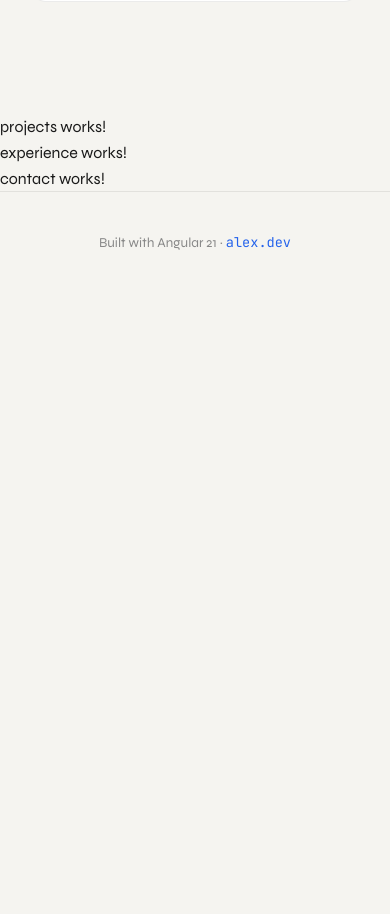
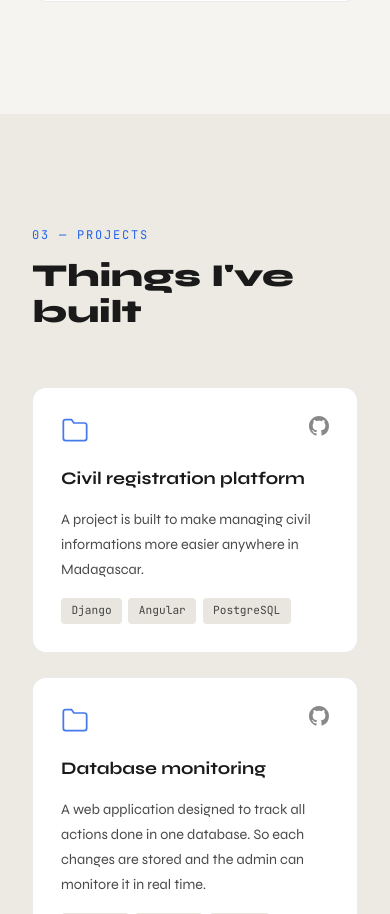
Before and after one commit to NjarasoaTommy/portfolio, an Angular app: page / in a window 390 px wide. Shown: the part 4068-4982 px from the top of the page. Before the commit the page ends 4362 px from the top, so only its background shows below. Built offline with nearby package versions, Linux system fonts and the light colour scheme.

Commit message:
Implement the project section component.

```diff
--- a/src/app/components/projects/projects.component.html
+++ b/src/app/components/projects/projects.component.html
@@ -1 +1,52 @@
-<p>projects works!</p>
+<section class="section projects-section" id="projects">
+  <div class="container">
+    <span class="section-label">03 — Projects</span>
+    <h2 class="section-title">Things I've built</h2>
+
+    <div class="featured-grid">
+      @for (project of featuredProjects; track project.title) {
+        <article class="project-card">
+          <div class="card-header">
+            <div class="folder-icon">
+              <svg width="28" height="28" viewBox="0 0 24 24" fill="none" stroke="currentColor" stroke-width="1.5"><path d="M22 19a2 2 0 0 1-2 2H4a2 2 0 0 1-2-2V5a2 2 0 0 1 2-2h5l2 3h9a2 2 0 0 1 2 2z"/></svg>
+            </div>
+            <a [href]="project.github" target="_blank" rel="noopener" class="github-link" aria-label="View on GitHub">
+              <svg width="20" height="20" viewBox="0 0 24 24" fill="currentColor"><path d="M12 0C5.37 0 0 5.37 0 12c0 5.31 3.435 9.795 8.205 11.385.6.105.825-.255.825-.57 0-.285-.015-1.23-.015-2.235-3.015.555-3.795-.735-4.035-1.41-.135-.345-.72-1.41-1.23-1.695-.42-.225-1.02-.78-.015-.795.945-.015 1.62.87 1.845 1.23 1.08 1.815 2.805 1.305 3.495.99.105-.78.42-1.305.765-1.605-2.67-.3-5.46-1.335-5.46-5.925 0-1.305.465-2.385 1.23-3.225-.12-.3-.54-1.53.12-3.18 0 0 1.005-.315 3.3 1.23.96-.27 1.98-.405 3-.405s2.04.135 3 .405c2.295-1.56 3.3-1.23 3.3-1.23.66 1.65.24 2.88.12 3.18.765.84 1.23 1.905 1.23 3.225 0 4.605-2.805 5.625-5.475 5.925.435.375.81 1.095.81 2.22 0 1.605-.015 2.895-.015 3.3 0 .315.225.69.825.57A12.02 12.02 0 0 0 24 12c0-6.63-5.37-12-12-12z"/></svg>
+            </a>
+          </div>
+
+          <h3 class="project-title">{{ project.title }}</h3>
+          <p class="project-desc">{{ project.description }}</p>
+
+          <div class="project-tags">
+            @for (tag of project.tags; track tag) {
+              <span class="tag mono">{{ tag }}</span>
+            }
+          </div>
+        </article>
+      }
+    </div>
+
+    <h3 class="other-title mono">Other noteworthy projects</h3>
+    <div class="other-grid">
+      @for (project of otherProjects; track project.title) {
+        <article class="other-card">
+          <div class="other-header">
+            <h4 class="other-project-title">{{ project.title }}</h4>
+            <a [ngClass]="{'private-repo' : project.github == '#'}"
+               [title]="project.github == '#' ? 'Private repository' : ''"
+               [href]="project.github" target="_blank" rel="noopener" class="github-link" aria-label="View on GitHub">
+              <svg width="18" height="18" viewBox="0 0 24 24" fill="currentColor"><path d="M12 0C5.37 0 0 5.37 0 12c0 5.31 3.435 9.795 8.205 11.385.6.105.825-.255.825-.57 0-.285-.015-1.23-.015-2.235-3.015.555-3.795-.735-4.035-1.41-.135-.345-.72-1.41-1.23-1.695-.42-.225-1.02-.78-.015-.795.945-.015 1.62.87 1.845 1.23 1.08 1.815 2.805 1.305 3.495.99.105-.78.42-1.305.765-1.605-2.67-.3-5.46-1.335-5.46-5.925 0-1.305.465-2.385 1.23-3.225-.12-.3-.54-1.53.12-3.18 0 0 1.005-.315 3.3 1.23.96-.27 1.98-.405 3-.405s2.04.135 3 .405c2.295-1.56 3.3-1.23 3.3-1.23.66 1.65.24 2.88.12 3.18.765.84 1.23 1.905 1.23 3.225 0 4.605-2.805 5.625-5.475 5.925.435.375.81 1.095.81 2.22 0 1.605-.015 2.895-.015 3.3 0 .315.225.69.825.57A12.02 12.02 0 0 0 24 12c0-6.63-5.37-12-12-12z"/></svg>
+            </a>
+          </div>
+          <p class="other-desc">{{ project.description }}</p>
+          <div class="project-tags">
+            @for (tag of project.tags; track tag) {
+              <span class="tag mono">{{ tag }}</span>
+            }
+          </div>
+        </article>
+      }
+    </div>
+  </div>
+</section>
--- a/src/app/components/projects/projects.component.scss
+++ b/src/app/components/projects/projects.component.scss
@@ -0,0 +1,154 @@
+.projects-section {
+  background: var(--bg-secondary);
+}
+
+// Featured grid
+.featured-grid {
+  display: grid;
+  grid-template-columns: repeat(3, 1fr);
+  gap: 1.5rem;
+  margin-bottom: 4rem;
+}
+
+.project-card {
+  background: var(--bg-card);
+  border: 1px solid var(--border);
+  border-radius: 14px;
+  padding: 1.75rem;
+  display: flex;
+  flex-direction: column;
+  gap: 1rem;
+  transition: transform 0.25s ease, box-shadow 0.25s ease, border-color 0.25s ease;
+
+  &:hover {
+    transform: translateY(-5px);
+    box-shadow: var(--shadow-hover);
+    border-color: var(--accent);
+  }
+}
+
+.card-header {
+  display: flex;
+  justify-content: space-between;
+  align-items: flex-start;
+
+  .folder-icon {
+    color: var(--accent);
+    opacity: 0.85;
+  }
+}
+
+.github-link {
+  color: var(--text-muted);
+  transition: color 0.2s, transform 0.2s;
+  display: flex;
+
+  &:hover {
+    color: var(--accent);
+    transform: translateY(-2px);
+  }
+}
+
+.project-title {
+  font-family: 'Syne', sans-serif;
+  font-size: 1.1rem;
+  font-weight: 700;
+  color: var(--text-primary);
+  line-height: 1.3;
+}
+
+.project-desc {
+  font-size: 0.9rem;
+  color: var(--text-secondary);
+  line-height: 1.75;
+  flex: 1;
+}
+
+.project-tags {
+  display: flex;
+  flex-wrap: wrap;
+  gap: 0.4rem;
+  margin-top: auto;
+}
+
+.tag {
+  font-family: 'JetBrains Mono', monospace;
+  font-size: 0.7rem;
+  padding: 0.25rem 0.65rem;
+  background: var(--tag-bg);
+  color: var(--tag-text);
+  border-radius: 4px;
+  transition: background 0.2s, color 0.2s;
+
+  .project-card:hover & {
+    background: var(--accent-subtle);
+    color: var(--accent);
+  }
+}
+
+// Other projects
+.other-title {
+  font-family: 'JetBrains Mono', monospace;
+  font-size: 0.78rem;
+  letter-spacing: 0.12em;
+  text-transform: uppercase;
+  color: var(--text-muted);
+  margin-bottom: 1.25rem;
+}
+
+.other-grid {
+  display: grid;
+  grid-template-columns: repeat(2, 1fr);
+  gap: 1rem;
+}
+
+.other-card {
+  background: var(--bg-card);
+  border: 1px solid var(--border);
+  border-radius: 12px;
+  padding: 1.25rem 1.5rem;
+  display: flex;
+  flex-direction: column;
+  gap: 0.75rem;
+  transition: transform 0.2s, box-shadow 0.2s, border-color 0.2s;
+
+  &:hover {
+    transform: translateY(-3px);
+    box-shadow: var(--shadow-hover);
+    border-color: var(--border-strong);
+  }
+}
+
+.other-header {
+  display: flex;
+  justify-content: space-between;
+  align-items: center;
+
+  .private-repo{
+    cursor: not-allowed;
+  }
+}
+
+.other-project-title {
+  font-family: 'Syne', sans-serif;
+  font-size: 0.95rem;
+  font-weight: 700;
+  color: var(--text-primary);
+}
+
+.other-desc {
+  font-size: 0.85rem;
+  color: var(--text-secondary);
+  line-height: 1.65;
+  flex: 1;
+}
+
+@media (max-width: 900px) {
+  .featured-grid { grid-template-columns: 1fr; }
+  .other-grid { grid-template-columns: 1fr; }
+}
+
+@media (min-width: 600px) and (max-width: 900px) {
+  .featured-grid { grid-template-columns: repeat(2, 1fr); }
+  .other-grid { grid-template-columns: repeat(2, 1fr); }
+}
--- a/src/app/components/projects/projects.component.ts
+++ b/src/app/components/projects/projects.component.ts
@@ -1,11 +1,61 @@
+import { CommonModule } from '@angular/common';
 import { Component } from '@angular/core';
 
+export interface Project {
+  title: string;
+  description: string;
+  tags: string[];
+  github: string;
+  featured?: boolean;
+}
 @Component({
   selector: 'app-projects',
-  imports: [],
+  imports: [CommonModule],
   templateUrl: './projects.component.html',
   styleUrl: './projects.component.scss'
 })
 export class ProjectsComponent {
+  projects: Project[] = [
+    {
+      title: 'Civil registration platform',
+      description:
+        'A project is built to make managing civil informations more easier anywhere in Madagascar.',
+      tags: ['Django', 'Angular', 'PostgreSQL'],
+      github: 'https://github.com/NjarasoaTommy/etat_civil_platform',
+      featured: true,
+    },
+    {
+      title: 'Database monitoring',
+      description:
+        'A web application designed to track all actions done in one database. So each changes are stored and the admin can monitore it in real time.',
+      tags: ['Symfony', 'Angular', 'Docker', 'Postgresql'],
+      github: 'https://github.com/NjarasoaTommy/audit_db',
+      featured: true,
+    },
+    {
+      title: 'Petri Net',
+      description:
+        'Build an application to show the behavihor of a system using the petri net graph and concept. The system represents he problem of the man who must cross a river with his wolf, his goat, and his cabbage',
+      tags: ['Angular'],
+      github: 'https://github.com/NjarasoaTommy/rdp_project',
+      featured: true,
+    },
+    {
+      title: 'Pneu selling',
+      description:
+        'Web application developped with PHP without framework. The main goal is to manage all the process of selling.',
+      tags: ['PHP', 'Mysql'],
+      github: 'https://github.com/NjarasoaTommy/vente_pneu',
+    },
+    {
+      title: 'ERP Applicationss',
+      description:
+        'An ERP solution to manage all activities of a commercial society. Including Stock management, approvisionning, selling, employee commission and much more.',
+      tags: ['Symfony', 'JQuery', 'Postgresql'],
+      github: '#',
+    },
+  ];
 
+  featuredProjects = this.projects.filter(p => p.featured);
+  otherProjects = this.projects.filter(p => !p.featured);
 }
```
